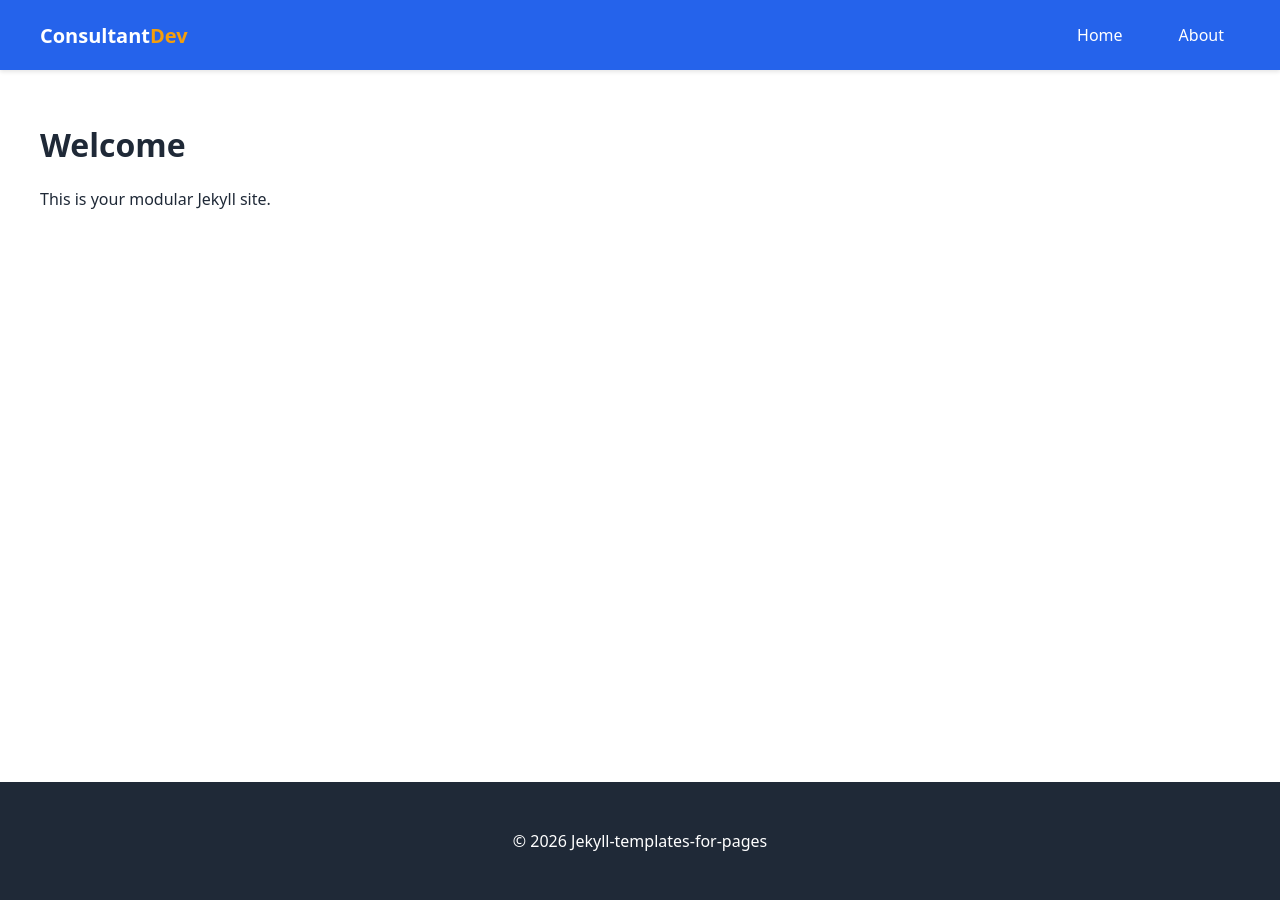
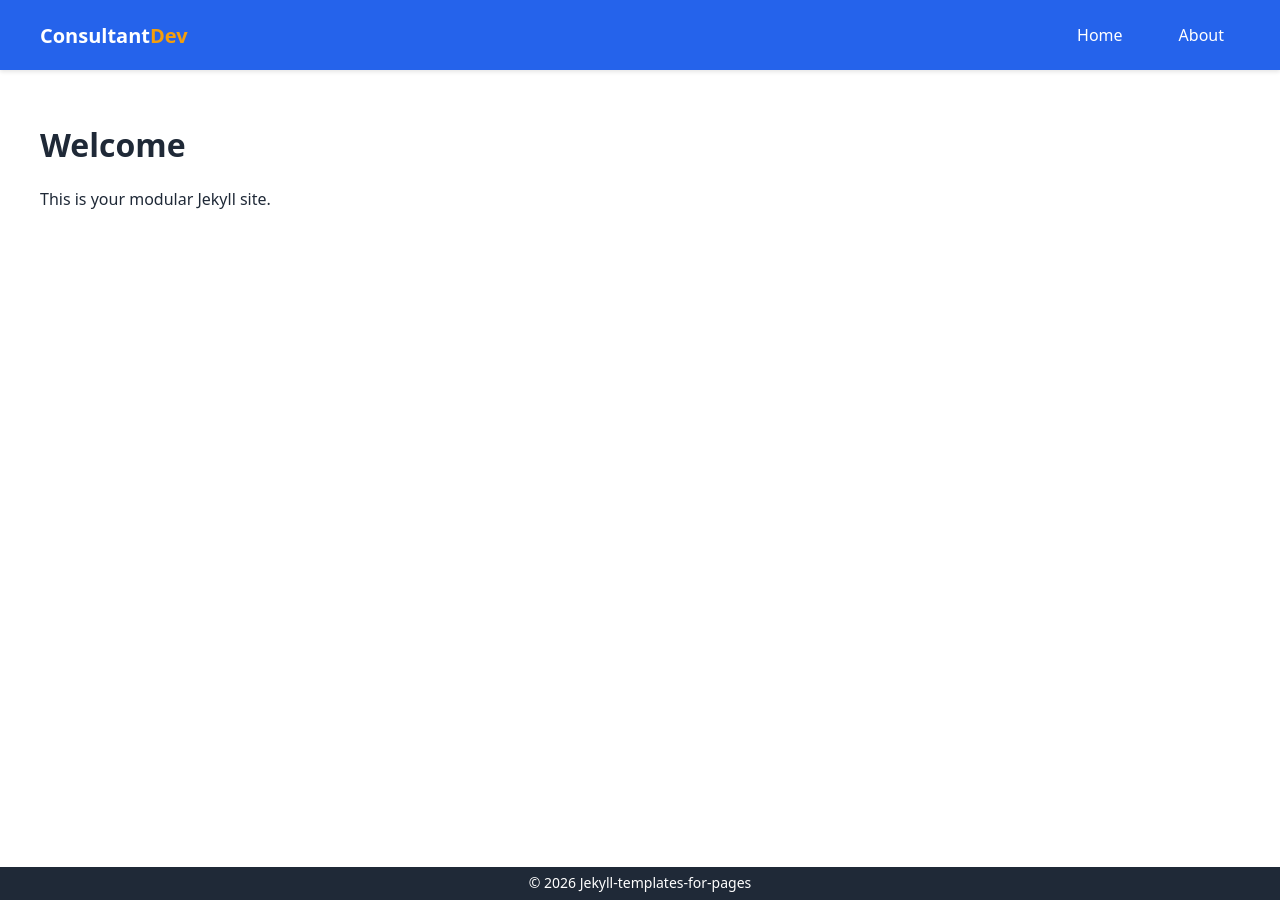
Before and after one commit to m33lucky-benny/Jekyll-templates-for-pages, a Jekyll site: the page built from index.html, in a window 1280 px wide. Built offline with Jekyll 4.4.1, drawn with Linux system fonts in a browser that asks for light colours.

Commit message:
Update footer.html

```diff
--- a/_includes/footer.html
+++ b/_includes/footer.html
@@ -1,3 +1,11 @@
-<footer style="background: {{ site.data.settings.brand.dark }}; color: white; padding: 2rem; margin-top: 3rem; text-align: center;">
-  <p>© 2026 {{ site.title }}</p>
+<footer style="
+  background: {{ site.data.settings.brand.dark }};
+  color: white;
+  padding: 0.5rem 1rem;
+  margin-top: 1rem;
+  text-align: center;
+">
+  <p style="margin:0; font-size:0.875rem; line-height:1.2;">
+    © 2026 {{ site.title }}
+  </p>
 </footer>
```
